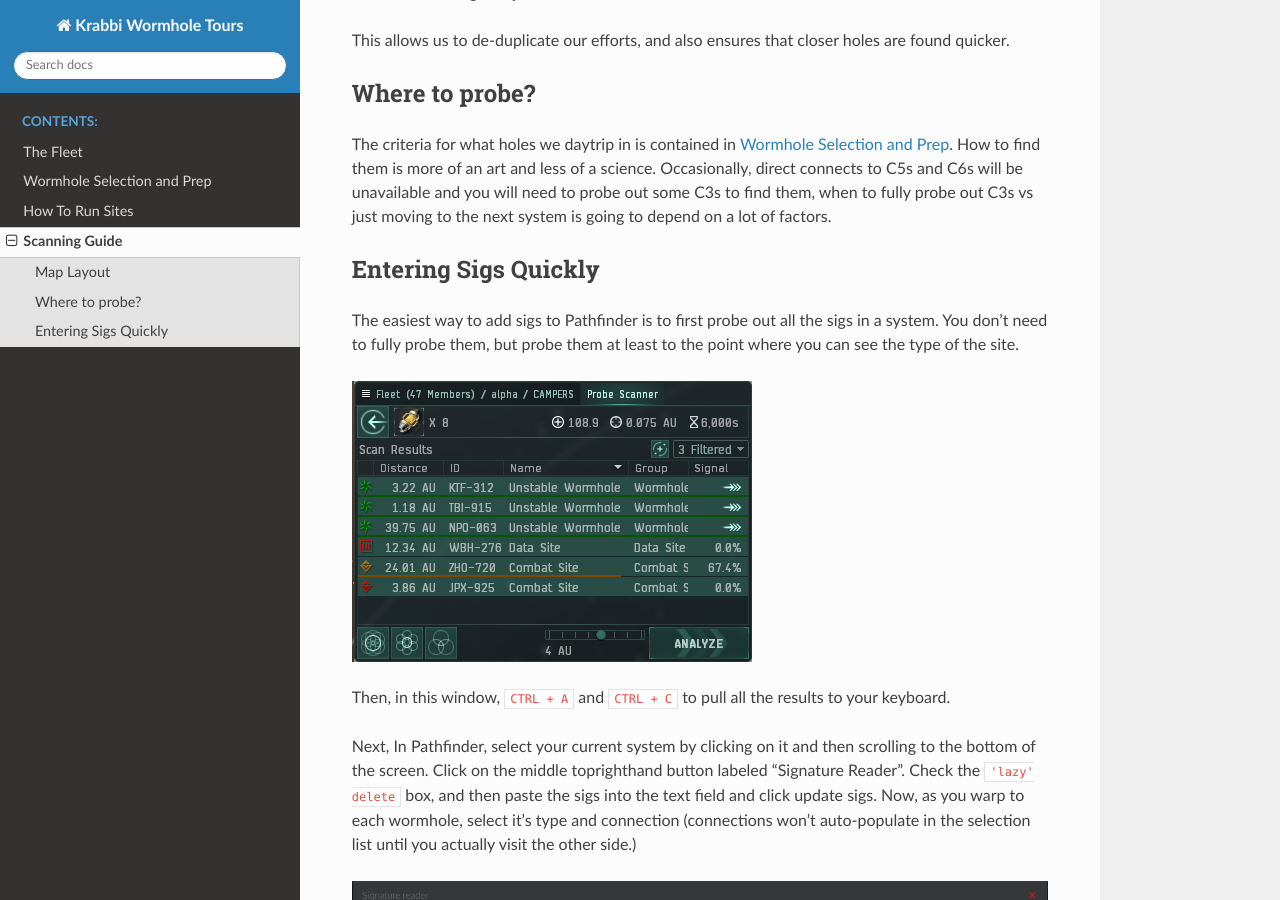
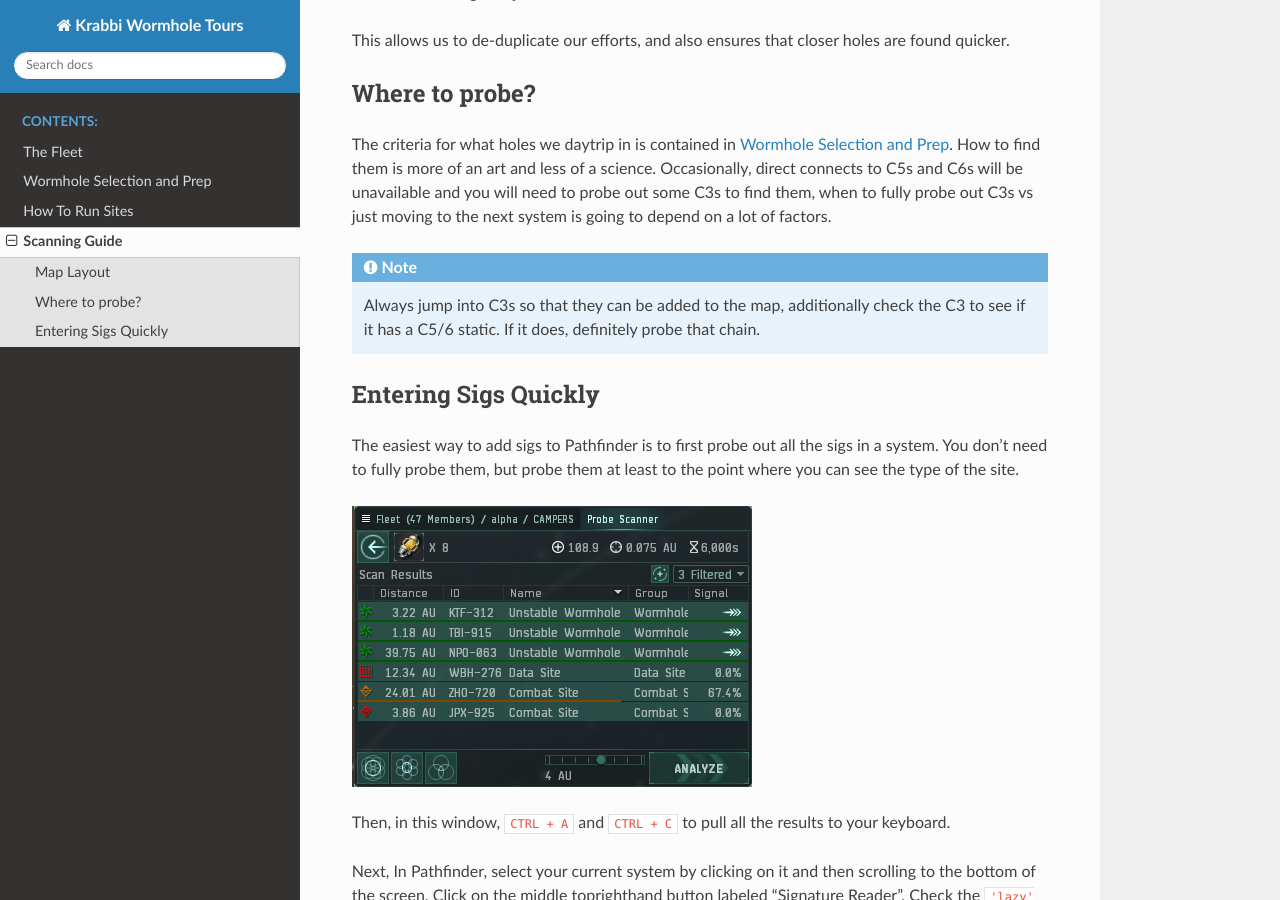
Before and after one commit to graysonhead/krabbi-wormhole-tours, a Sphinx documentation site: the page built from source/scanning_guide.rst, in a window 1280 px wide and 900 px high, scrolled down 951 px. Built offline with Sphinx 7.4.7 and the Read the Docs theme 2.0.0, drawn with Linux system fonts in a browser that asks for light colours.

Commit message:
Adding Note Regarding C3 Statics

```diff
--- a/source/scanning_guide.rst
+++ b/source/scanning_guide.rst
@@ -32,6 +32,11 @@ Where to probe?
 The criteria for what holes we daytrip in is contained in :ref:`WH Selection`. How to find them is more of an art and
 less of a science. Occasionally, direct connects to C5s and C6s will be unavailable and you will need to probe out some
 C3s to find them, when to fully probe out C3s vs just moving to the next system is going to depend on a lot of factors.
+
+.. note::
+
+    Always jump into C3s so that they can be added to the map, additionally check the C3 to see if it has a C5/6 static.
+    If it does, definitely probe that chain.
 
 Entering Sigs Quickly
 ---------------------
```
